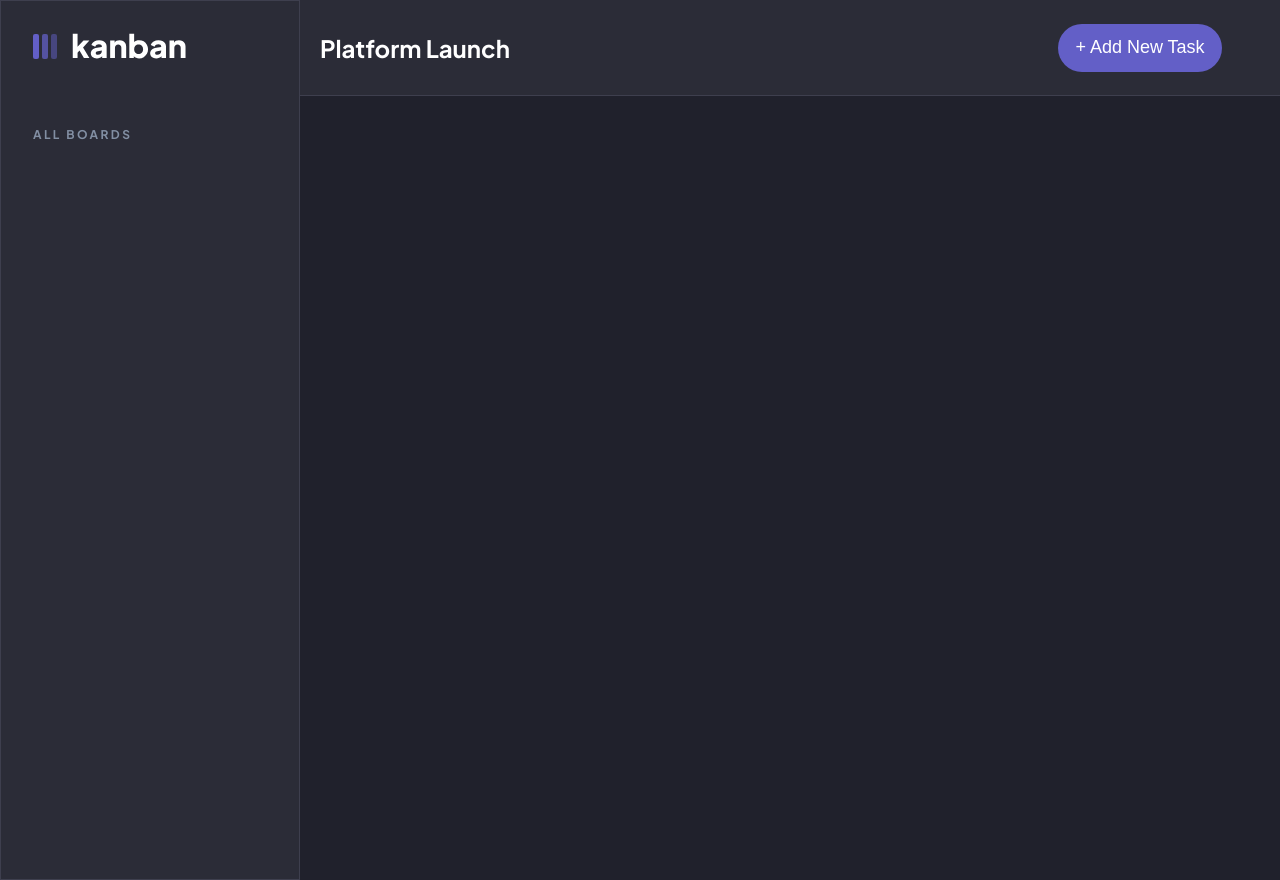
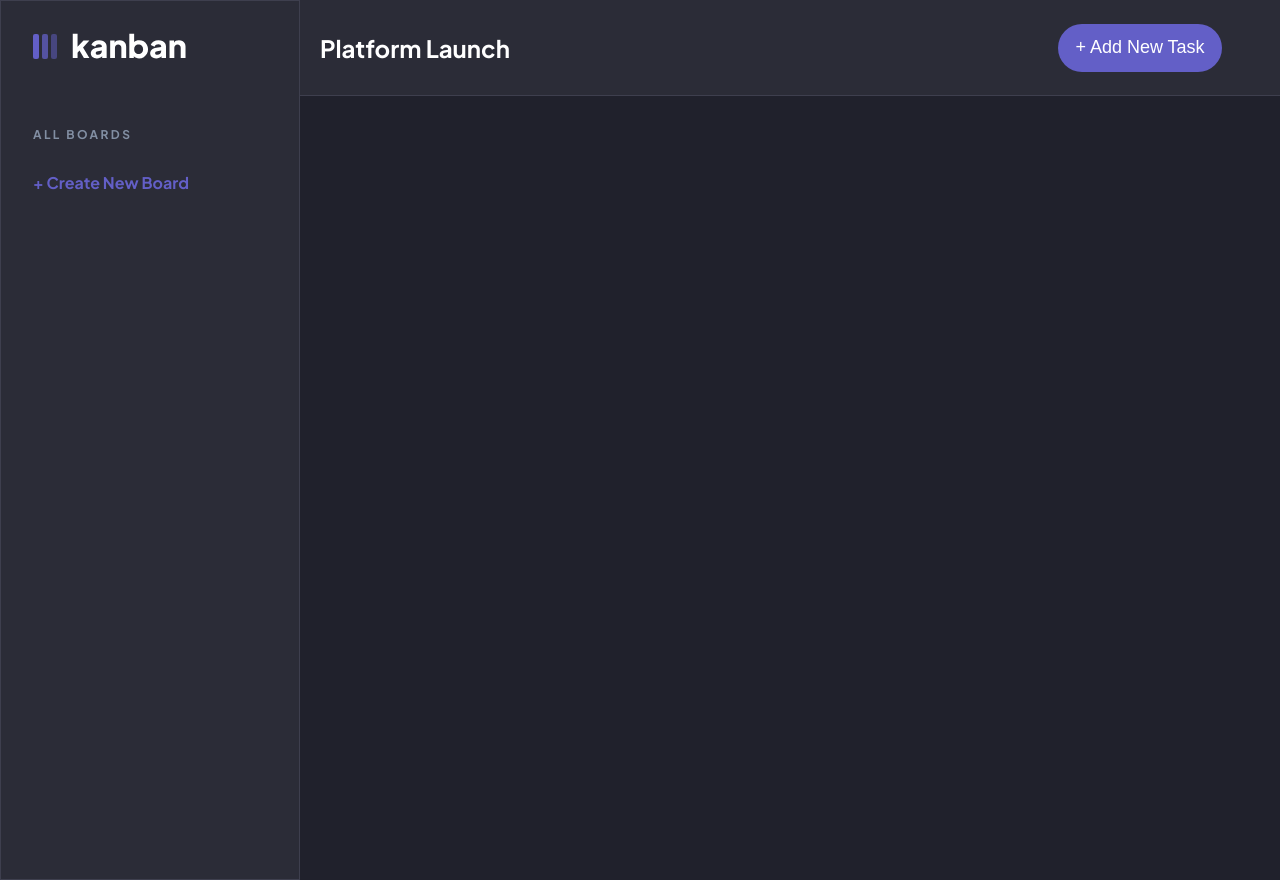
Before and after one commit to oscvrhrr/to-do-app, a website built with webpack: page dist/index.html in a window 1280 px wide. Built offline with nearby package versions, Linux system fonts and the light colour scheme.

Commit message:
board list, board form

```diff
--- a/package.json
+++ b/package.json
@@ -5,7 +5,8 @@
   "private": true,
   "scripts": {
     "test": "echo \"Error: no test specified\" && exit 1",
-    "build": "webpack"
+    "build": "webpack",
+    "deploy": "gh-pages -d dist"
   },
   "keywords": [],
   "author": "",
@@ -13,6 +14,7 @@
   "devDependencies": {
     "css-loader": "^6.10.0",
     "eslint-config-prettier": "^9.1.0",
+    "gh-pages": "^6.1.1",
     "loader": "^2.1.1",
     "sass": "^1.70.0",
     "sass-loader": "^14.1.0",
--- a/src/app/board-widgets.js
+++ b/src/app/board-widgets.js
@@ -1,14 +1,49 @@
+
 function widgetContainer() {
   const container = document.createElement("div"),
     containerTitle = document.createElement("h3"),
     list = document.createElement("ul");
 
   containerTitle.innerText =  "All Boards"
-    container.classList.add('widget-container')
+  container.classList.add('widget-container')
   container.appendChild(containerTitle);
   container.appendChild(list);
+
+  const newButton = createNewBoardComponent()
+  list.appendChild(newButton)
 
   return container;
 }
 
+
+function boardForm() {
+  const form = document.createElement('form');
+  form.classList.add('form')
+  document.body.appendChild(form)
+
+  return form
+}
+
+function createNewBoardComponent() {
+  const button = document.createElement('div');
+  button.classList.add('new-board-button');
+  button.innerText = "+ Create New Board";
+
+  const form = boardForm();
+
+  button.addEventListener('click', () => {
+    form.style.display = 'block'
+  })
+
+
+
+  return button
+}
+
+// boardForm()
+
+
+
+
+
 export { widgetContainer };
--- /dev/null
+++ b/src/app/logic/board-objs.js
@@ -0,0 +1,6 @@
+
+function createNewBoard(name) {
+    const boardName = name;
+
+    return boardName
+}
--- a/src/sass/style.scss
+++ b/src/sass/style.scss
@@ -19,7 +19,20 @@
 
 body {
     background-color: #20212C;
+
 }
+
+.form {
+    position: absolute;
+    top: 15.6rem;
+    left: 30rem;
+    width: 30rem;
+    height: 26.8rem;
+    background-color: #2B2C37;
+    display: none;
+
+}
+
 
 header {
     background-color: #2B2C37;
@@ -70,13 +83,31 @@ header {
     }
     .widget-container {
         margin: 4rem 1rem 0 0;
-        padding-left: 2rem;
         color: #828FA3;
         h3 {
             text-transform: uppercase;
             font-size: .75rem;
             letter-spacing: 2.4px;
             font-family: "MyFontBold";
+            margin-bottom: 1rem;
+            padding-left: 2rem;
+        }
+        .new-board-button {
+            display: flex;
+            align-items: center;
+            width: 17.25rem;
+            height: 3rem;
+            color: #635FC7;
+            font-family: "MyFontBold";
+            padding-left: 2rem;
+            border-radius: 0 22px 22px 0;
+        }
+        .new-board-button:hover {
+            background-color: #635FC7;
+            color: #fff;
+            cursor: pointer;
+
         }
     }
+
 }
```
Also changed, not shown: dist/bundle.js, 1 other file.
